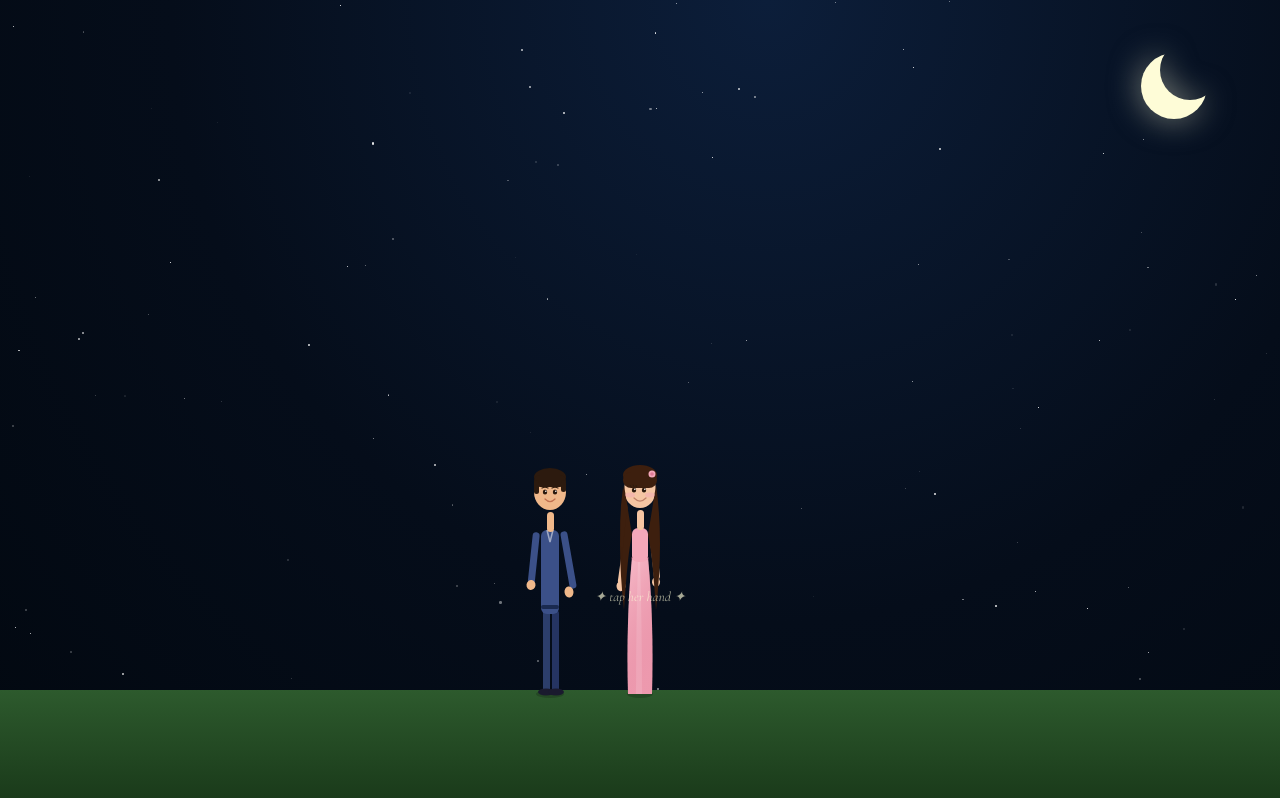
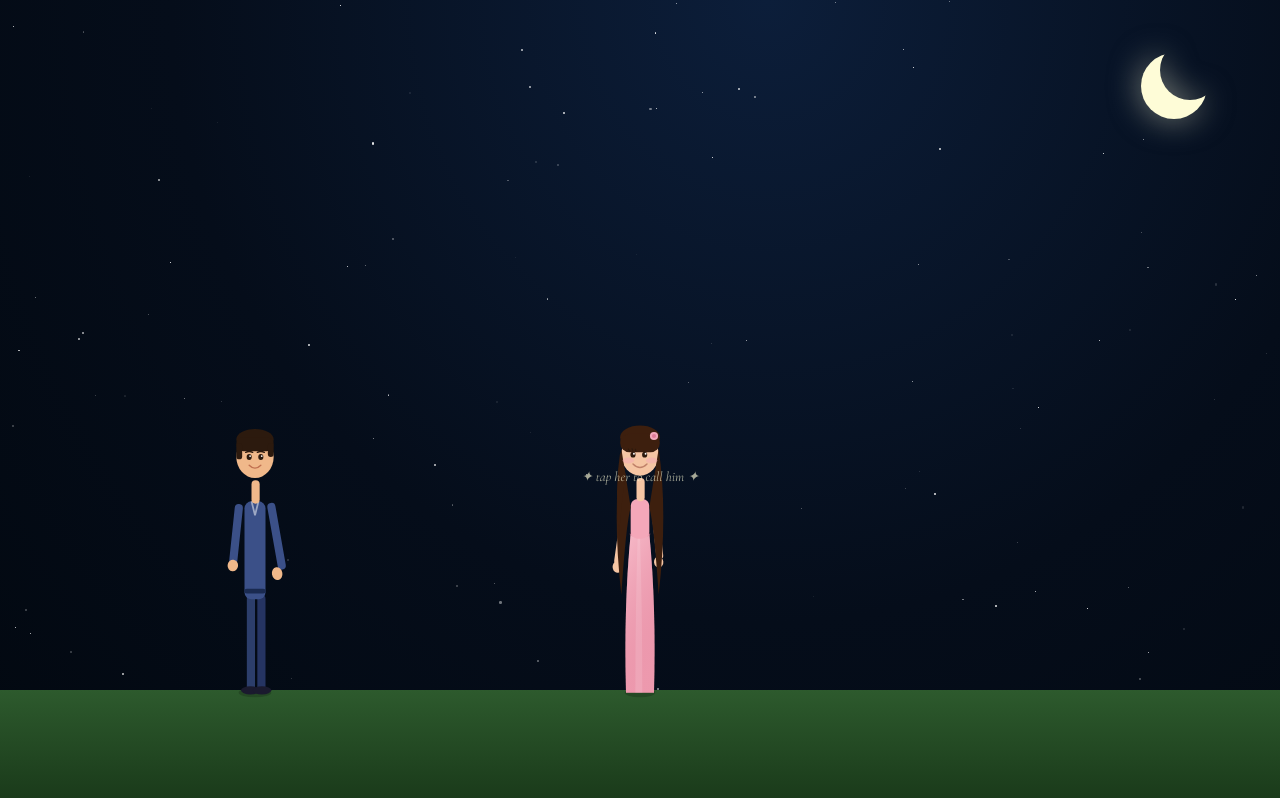
Before and after one commit to shortshitscrew/callmewhenyoufeelanxious, a plain HTML site: page index.html in a window 1280 px wide. Drawn offline with nearby package versions, Linux system fonts and the light colour scheme.

Commit message:
Update index.html

```diff
--- a/index.html
+++ b/index.html
@@ -82,7 +82,7 @@
     }
 
     /* Both figures use same SVG viewBox 60x280, same CSS width */
-    .figure { width: 60px; }
+    .figure { width: 70px; }
 
     .character {
       position: absolute;
@@ -97,32 +97,22 @@
       z-index: 20;
     }
 
-    /* Guy — off screen left, slides to just left of girl */
+    /* Guy — starts fully off screen left */
     .guy {
       left: 50%;
-      transform: translateX(-200%);
+      transform: translateX(-600%);
       z-index: 19;
       transition: transform 1.4s cubic-bezier(0.34, 1.1, 0.64, 1);
     }
     .guy.arrived {
-      /* sits just to left of girl: girl is at -50% of her own width,
-         guy is same width, so -50% - 100% = -150% puts him flush beside her */
       transform: translateX(-148%);
     }
 
-    /* Tap zone over girl's right hand */
-    .hand-zone {
-      position: absolute;
-      bottom: 128px;
-      left: 50%;
-      transform: translateX(10px);
-      width: 44px; height: 50px;
-      z-index: 30; cursor: pointer;
-    }
+    .girl { cursor: pointer; }
 
     .hand-hint {
       position: absolute;
-      bottom: 190px; left: 50%;
+      bottom: 310px; left: 50%;
       transform: translateX(-50%);
       font-family: 'Cormorant Garamond', serif;
       font-style: italic; font-size: 0.85rem;
@@ -212,13 +202,12 @@
   <div class="sun"></div>
   <div class="ground"></div>
   <div class="glow-ring" id="glowRing"></div>
-  <div class="hand-hint" id="hint">✦ tap her hand ✦</div>
-  <div class="hand-zone" id="handZone" onclick="triggerConnection()"></div>
+  <div class="hand-hint" id="hint">✦ tap her to call him ✦</div>
 
   <div class="scene">
 
     <!-- ══ GUY — slim, tall, same viewBox as girl ══ -->
-    <div class="character guy" id="guy">
+    <div class="character guy" id="guy" onclick="triggerDisconnect()" style="cursor:pointer;">
       <!--
         ViewBox: 60 wide × 280 tall
         Head top ~y=10, feet ~y=275
@@ -274,7 +263,7 @@
     </div>
 
     <!-- ══ GIRL — slim, tall, same viewBox ══ -->
-    <div class="character girl" id="girl">
+    <div class="character girl" id="girl" onclick="triggerConnection()">
       <!--
         ViewBox: 60 wide × 280 tall
         Same height proportion as guy
@@ -370,6 +359,24 @@
       }, 1100);
     }
 
+    function triggerDisconnect() {
+      if (!connected) return;
+      connected = false;
+
+      // Hide message & glow
+      document.getElementById('messageWrap').classList.remove('visible');
+      document.getElementById('glowRing').classList.remove('visible');
+
+      // Slide guy away
+      document.getElementById('guy').classList.remove('arrived');
+
+      // Revert to night
+      setTimeout(() => {
+        document.body.classList.remove('golden');
+        document.getElementById('hint').classList.remove('hidden');
+      }, 600);
+    }
+
     function startPetals() {
       const emojis = ['🌸','🌷','🌺','✿','❀','🌼'];
       let count = 0;
```
